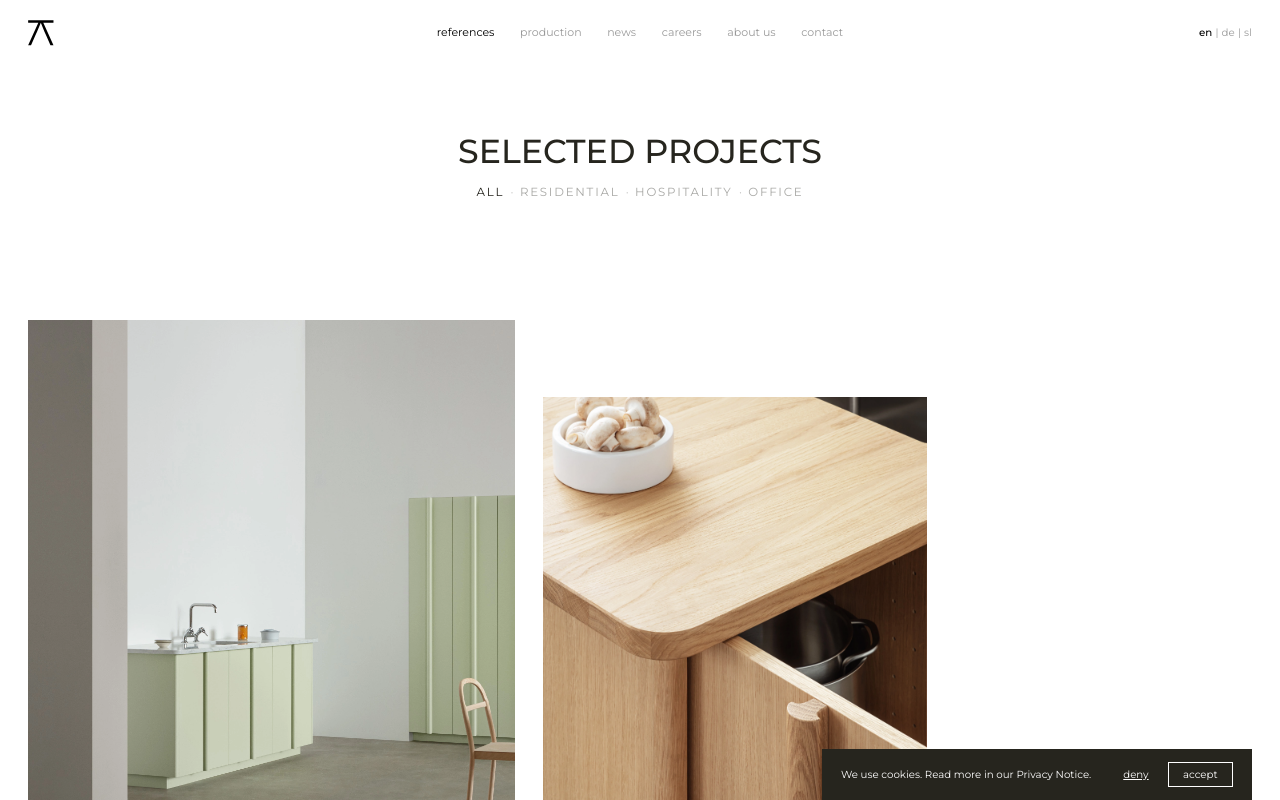
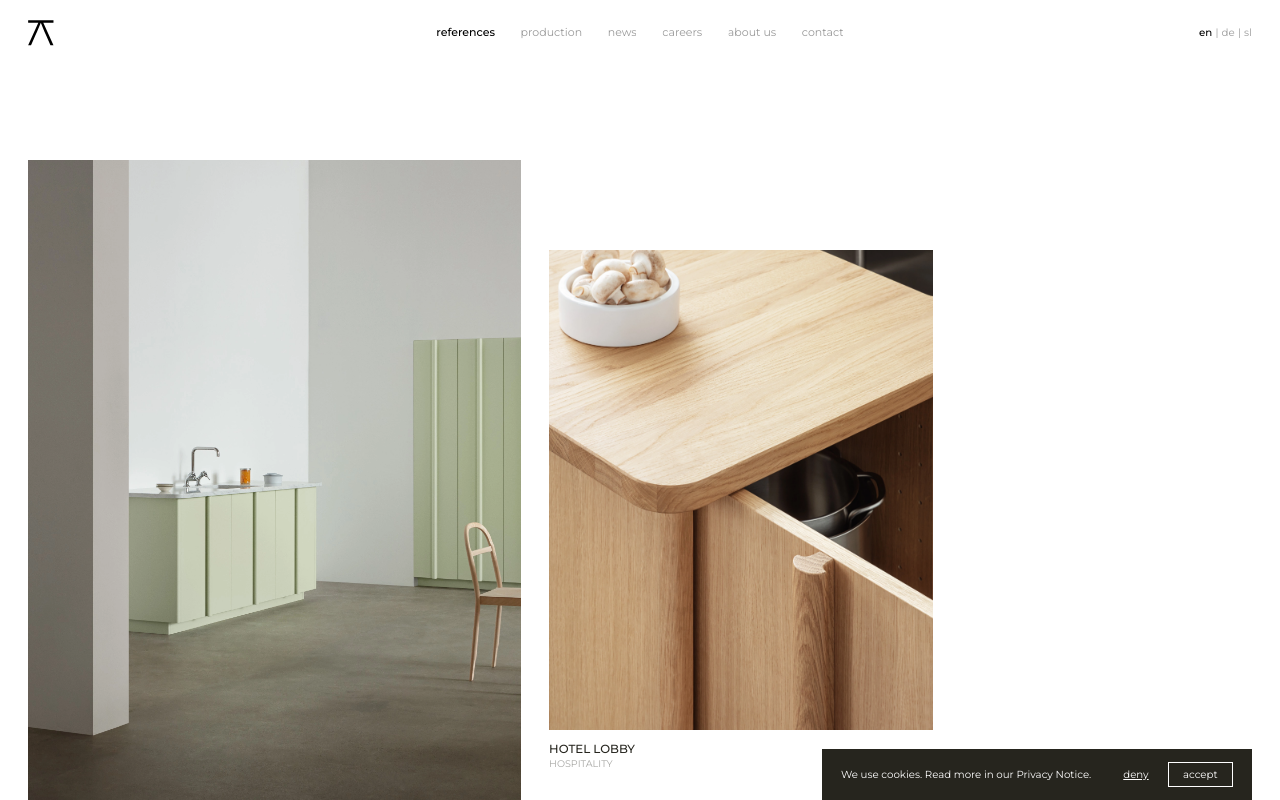
Before and after one commit to jovanovskajovana/atrium-website, a Next.js app: page /en/references in a window 1280 px wide. Shown: the top 800 px of the page. Built offline with nearby package versions, Linux system fonts and the light colour scheme.

Commit message:
Back to initial projects grid

```diff
--- a/src/app/[locale]/references/page.tsx
+++ b/src/app/[locale]/references/page.tsx
@@ -1,6 +1,6 @@
 'use client'
 
-import { useRef, useState } from 'react'
+import { useRef } from 'react'
 import Image from 'next/image'
 import { Link } from '@/i18n/navigation'
 import { gsap } from 'gsap'
@@ -13,73 +13,26 @@ import useIsomorphicLayoutEffect from '@/hooks/useIsomorphicLayoutEffect'
 
 gsap.registerPlugin(ScrollTrigger)
 
-const SECTORS = ['all', 'residential', 'hospitality', 'office'] as const
-type Sector = (typeof SECTORS)[number]
-
-type Slot = { width: string; aspect: string; offsetTop: string }
-
-type RowPattern = {
-  justify: string
-  gap?: string
-  pr?: string
-  pl?: string
-  slots: Slot[]
+type LayoutRow = {
+  type: 'pair' | 'pair-reverse' | 'single-center'
+  items: number[]
 }
 
-const PATTERNS: RowPattern[] = [
-  {
-    justify: 'flex-start',
-    gap: '2.2vw',
-    slots: [
-      { width: '38vw', aspect: '3/4', offsetTop: '0' },
-      { width: '30vw', aspect: '4/5', offsetTop: '6vw' },
-    ],
-  },
-  {
-    justify: 'flex-end',
-    pr: '10vw',
-    slots: [{ width: '32vw', aspect: '3/4', offsetTop: '0' }],
-  },
-  {
-    justify: 'flex-end',
-    gap: '2.2vw',
-    slots: [
-      { width: '27vw', aspect: '4/5', offsetTop: '0' },
-      { width: '36vw', aspect: '3/4', offsetTop: '7vw' },
-    ],
-  },
-  {
-    justify: 'flex-start',
-    pl: '14vw',
-    slots: [{ width: '34vw', aspect: '4/5', offsetTop: '0' }],
-  },
-  {
-    justify: 'flex-start',
-    gap: '2.2vw',
-    pl: '4vw',
-    slots: [
-      { width: '34vw', aspect: '4/5', offsetTop: '5vw' },
-      { width: '28vw', aspect: '3/4', offsetTop: '0' },
-    ],
-  },
-  {
-    justify: 'flex-end',
-    slots: [{ width: '33vw', aspect: '3/4', offsetTop: '0' }],
-  },
+const buildLayout = (total: number): LayoutRow[] => {
+  const cycle: LayoutRow['type'][] = [
+    'pair',
+    'single-center',
+    'pair-reverse',
+    'single-center',
   ]
-
-const buildLayout = (total: number) => {
-  const rows: { pattern: RowPattern; indices: number[] }[] = []
+  const rows: LayoutRow[] = []
   let idx = 0
   let step = 0
 
   while (idx < total) {
-    const pattern = PATTERNS[step % PATTERNS.length]
-    const count = Math.min(pattern.slots.length, total - idx)
-    rows.push({
-      pattern,
-      indices: Array.from({ length: count }, (_, i) => idx + i),
-    })
+    const type = cycle[step % cycle.length]
+    const count = type.includes('pair') ? Math.min(2, total - idx) : 1
+    rows.push({ type, items: Array.from({ length: count }, (_, i) => idx + i) })
     idx += count
     step++
   }
@@ -90,14 +43,8 @@ const buildLayout = (total: number) => {
 const ReferencesPage = () => {
   const t = useTranslations()
   const pageRef = useRef<HTMLElement>(null)
-  const [activeSector, setActiveSector] = useState<Sector>('all')
 
-  const filteredProjects = PROJECTS.map((p, i) => ({
-    ...p,
-    originalIndex: i,
-  })).filter((p) => activeSector === 'all' || p.sector === activeSector)
-
-  const layout = buildLayout(filteredProjects.length)
+  const layout = buildLayout(PROJECTS.length)
 
   useIsomorphicLayoutEffect(() => {
     const page = pageRef.current
@@ -113,8 +60,13 @@ const ReferencesPage = () => {
         cards.forEach((card, i) => {
           tl.to(
             card,
-            { y: 0, opacity: 1, duration: 1.3, ease: 'power3.out' },
-            i * 0.15
+            {
+              y: 0,
+              opacity: 1,
+              duration: 1.3,
+              ease: 'power3.out',
+            },
+            0
           )
 
           const img = card.querySelector('img')
@@ -123,7 +75,7 @@ const ReferencesPage = () => {
               img,
               { scale: 1.08 },
               { scale: 1, duration: 1.3, ease: 'power3.out' },
-              i * 0.15
+              0
             )
           }
         })
@@ -138,65 +90,17 @@ const ReferencesPage = () => {
     }, page)
 
     return () => ctx.revert()
-  }, [activeSector])
+  }, [])
 
-  return (
-    <main ref={pageRef} className="relative overflow-x-hidden">
-      <div
-        className="absolute top-[16.5vh] left-1/2 -translate-x-1/2 text-center"
-        data-hero-tagline
-      >
-        <h1 className="text-[2.6vw] font-[450] text-black-100 leading-[1.15] uppercase mb-[0.4em]">
-          {t('references.title_1')} {t('references.title_2')}
-        </h1>
-        <div className="flex justify-center items-center">
-          {SECTORS.map((sector, i) => (
-            <div key={sector} className="flex items-center">
-              {i > 0 && (
-                <span className="text-[0.92vw] text-black-100/30 mx-[0.5vw]">
-                  ·
-                </span>
-              )}
-              <button
-                onClick={() => setActiveSector(sector)}
-                className={`text-[0.92vw] uppercase tracking-[0.15em] transition-all duration-300 ${
-                  activeSector === sector
-                    ? 'text-black-100'
-                    : 'text-black-100/40 hover:text-black-100/60'
-                }`}
-              >
-                {sector === 'all'
-                  ? t('references.filter_all')
-                  : t(`references.sector_${sector}`)}
-              </button>
-            </div>
-          ))}
-        </div>
-      </div>
-
-      <section className="flex flex-col pt-[40vh] pb-[10%] px-[2.2vw]">
-        <div className="flex flex-col">
-          {layout.map((row, rowIdx) => (
-            <div
-              key={rowIdx}
-              data-ref-row
-              className="flex items-start mb-[8%] last:mb-0"
-              style={{
-                justifyContent: row.pattern.justify,
-                gap: row.pattern.gap,
-                paddingRight: row.pattern.pr,
-                paddingLeft: row.pattern.pl,
-              }}
-            >
-              {row.indices.map((projIdx, slotIdx) => {
-                const slot = row.pattern.slots[slotIdx]
-                const project = filteredProjects[projIdx]
+  const renderCard = (index: number, width: string, aspect: string) => {
+    const project = PROJECTS[index]
 
     return (
       <div
         key={project.slug}
+        style={{ width }}
+        className="opacity-0"
         data-ref-card
-                    style={{ width: slot.width, marginTop: slot.offsetTop }}
       >
         <Link
           href={{
@@ -207,23 +111,19 @@ const ReferencesPage = () => {
         >
           <div
             className="relative overflow-hidden w-full"
-                        style={{ aspectRatio: slot.aspect }}
+            style={{ aspectRatio: aspect }}
           >
             <Image
               src={project.image}
-                          alt={t(
-                            `home.section_4_project_${project.originalIndex + 1}`
-                          )}
+              alt={t(`home.section_4_project_${index + 1}`)}
               fill
               className="object-cover transition-transform duration-700 ease-out group-hover:scale-[1.03]"
-                          sizes="50vw"
+              sizes="35vw"
             />
             <div className="absolute inset-0 bg-black-100/0 transition-colors duration-500 group-hover:bg-black-100/20" />
           </div>
           <p className="text-[0.92vw] font-[500] text-black-100 leading-[1.3] uppercase mt-[3%]">
-                        {t(
-                          `home.section_4_project_${project.originalIndex + 1}`
-                        )}
+            {t(`home.section_4_project_${index + 1}`)}
           </p>
           <p className="text-[0.75vw] text-black-100/40 uppercase">
             {t(`references.sector_${project.sector}`)}
@@ -231,10 +131,52 @@ const ReferencesPage = () => {
         </Link>
       </div>
     )
+  }
+
+  return (
+    <main ref={pageRef} className="relative overflow-x-hidden">
+      <section className="px-[2.2vw] pt-[20vh] pb-[10%] flex flex-col">
+        {layout.map((row, rowIdx) => {
+          switch (row.type) {
+            case 'pair':
+              return (
+                <div
+                  key={rowIdx}
+                  data-ref-row
+                  className="flex items-center gap-[2.2vw] mb-[6%] last:mb-0"
+                >
+                  {renderCard(row.items[0], '38.5vw', '3/4')}
+                  {row.items[1] !== undefined &&
+                    renderCard(row.items[1], '30vw', '4/5')}
+                </div>
+              )
+
+            case 'pair-reverse':
+              return (
+                <div
+                  key={rowIdx}
+                  data-ref-row
+                  className="flex items-center justify-end gap-[2.2vw] mb-[6%] last:mb-0"
+                >
+                  {row.items[0] !== undefined &&
+                    renderCard(row.items[0], '28vw', '4/5')}
+                  {row.items[1] !== undefined &&
+                    renderCard(row.items[1], '38.5vw', '3/4')}
+                </div>
+              )
+
+            case 'single-center':
+              return (
+                <div
+                  key={rowIdx}
+                  data-ref-row
+                  className="flex justify-center mb-[6%] last:mb-0"
+                >
+                  {renderCard(row.items[0], '35vw', '3/4')}
+                </div>
+              )
+          }
         })}
-            </div>
-          ))}
-        </div>
       </section>
     </main>
   )
--- a/src/constants/projects.ts
+++ b/src/constants/projects.ts
@@ -87,4 +87,19 @@ export const PROJECTS = [
     image: '/assets/img-14.webp',
     sector: 'residential',
   },
+  {
+    slug: 'wellness-center',
+    image: '/assets/img-1.webp',
+    sector: 'hospitality',
+  },
+  {
+    slug: 'urban-loft',
+    image: '/assets/img-9.webp',
+    sector: 'residential',
+  },
+  {
+    slug: 'conference-hall',
+    image: '/assets/img-4.webp',
+    sector: 'office',
+  },
 ]
--- a/src/intl/de.json
+++ b/src/intl/de.json
@@ -78,6 +78,9 @@
     "section_4_project_7": "Firmenlounge",
     "section_4_project_8": "Designstudio",
     "section_4_project_9": "Luxuswohnung",
+    "section_4_project_10": "Wellnesszentrum",
+    "section_4_project_11": "Stadtloft",
+    "section_4_project_12": "Konferenzsaal",
     "section_4_cta": "Alle Referenzen ansehen",
     "section_5_label": "Unser Ansatz",
     "section_5_pillar_1_title": "Qualität, der Sie vertrauen können",
@@ -111,10 +114,6 @@
     "title": "Über uns"
   },
   "references": {
-    "title_1": "Ausgewählte",
-    "title_2": "Projekte",
-    "label": "Unsere Referenzen",
-    "filter_all": "Alle",
     "sector_residential": "Wohnen",
     "sector_hospitality": "Gastgewerbe",
     "sector_office": "Büro",
--- a/src/intl/en.json
+++ b/src/intl/en.json
@@ -78,6 +78,9 @@
     "section_4_project_7": "Corporate Lounge",
     "section_4_project_8": "Design Studio",
     "section_4_project_9": "Luxury Apartment",
+    "section_4_project_10": "Wellness Center",
+    "section_4_project_11": "Urban Loft",
+    "section_4_project_12": "Conference Hall",
     "section_4_cta": "view all references",
     "section_5_label": "Our Approach",
     "section_5_pillar_1_title": "Quality You Can Trust",
@@ -111,10 +114,6 @@
     "title": "About us"
   },
   "references": {
-    "title_1": "Selected",
-    "title_2": "projects",
-    "label": "Our References",
-    "filter_all": "All",
     "sector_residential": "Residential",
     "sector_hospitality": "Hospitality",
     "sector_office": "Office",
--- a/src/intl/sl.json
+++ b/src/intl/sl.json
@@ -78,6 +78,9 @@
     "section_4_project_7": "Poslovni salon",
     "section_4_project_8": "Oblikovalski studio",
     "section_4_project_9": "Luksuzno stanovanje",
+    "section_4_project_10": "Wellness center",
+    "section_4_project_11": "Mestno podstrešje",
+    "section_4_project_12": "Konferenčna dvorana",
     "section_4_cta": "oglej si vse reference",
     "section_5_label": "Naš pristop",
     "section_5_pillar_1_title": "Kakovost, ki ji zaupate",
@@ -111,10 +114,6 @@
     "title": "O nas"
   },
   "references": {
-    "title_1": "Izbrani",
-    "title_2": "projekti",
-    "label": "Naše reference",
-    "filter_all": "Vse",
     "sector_residential": "Stanovanja",
     "sector_hospitality": "Gostinstvo",
     "sector_office": "Pisarne",
--- a/src/styles/globals.css
+++ b/src/styles/globals.css
@@ -48,6 +48,10 @@
     opacity: 1 !important;
   }
 
+  [data-menu-item][data-active] {
+    font-weight: 500;
+  }
+
   body:not([data-animating]) [data-menu-item] {
     transition: opacity 0.3s ease;
   }
```
Lines whose indentation alone changed are shown as unchanged.
